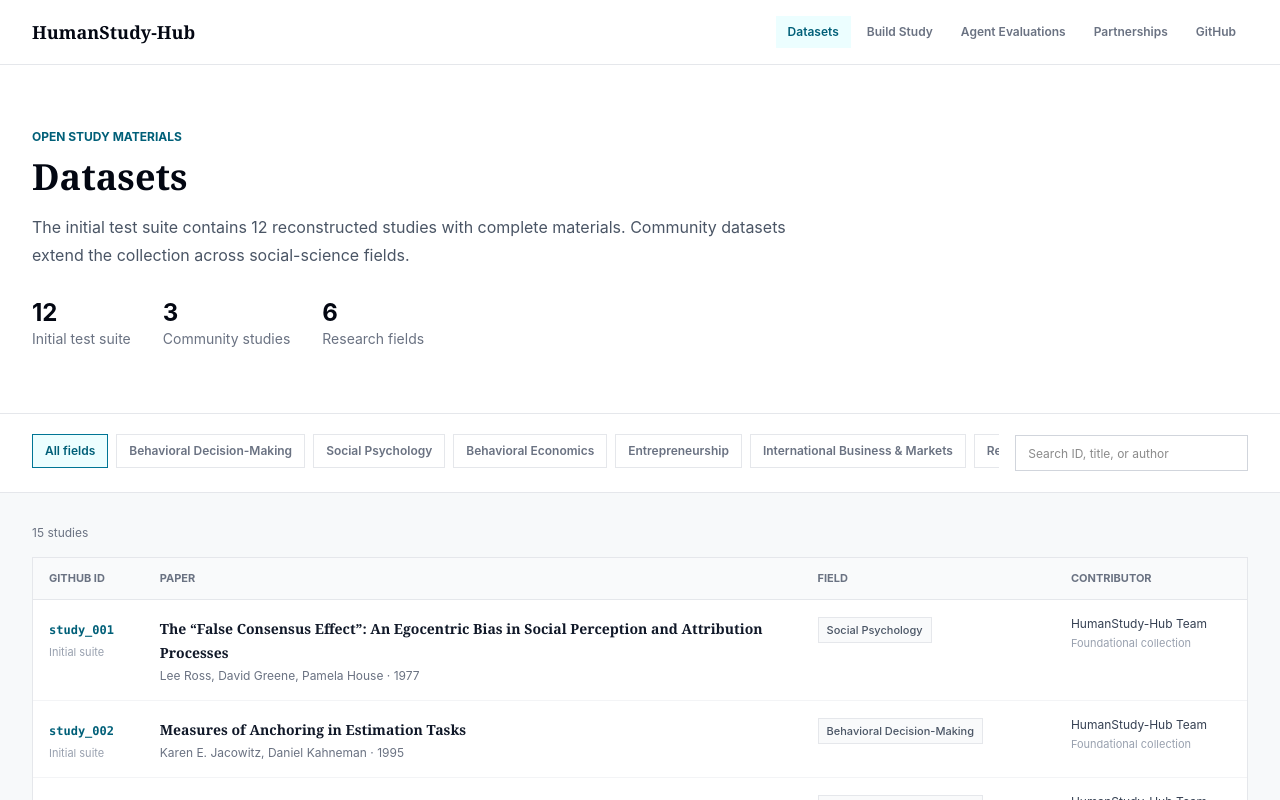
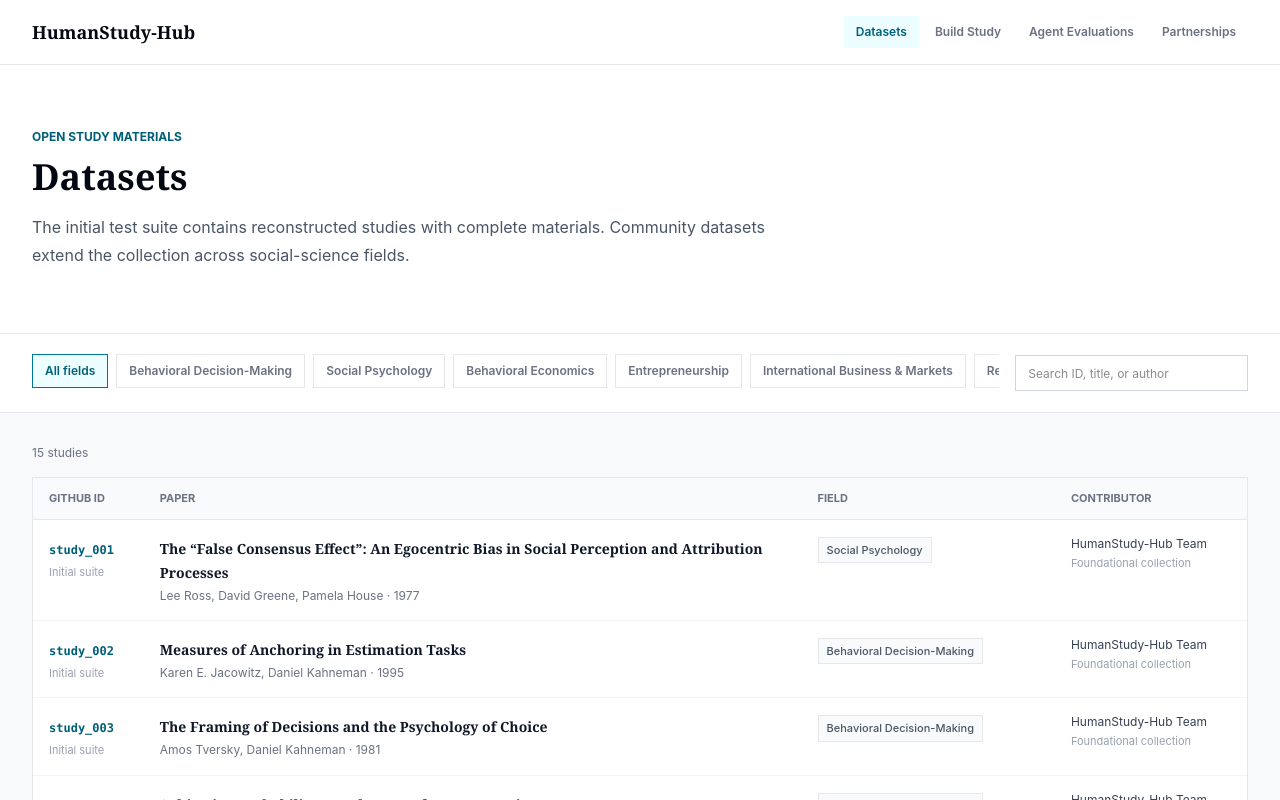
Before and after one commit to HumanStudy-Hub/humanstudy-hub-web, a Next.js app: page /dataset in a window 1280 px wide. Shown: the top 800 px of the page. Built offline with nearby package versions, Linux system fonts and the light colour scheme.

Commit message:
Refine dataset and contribution navigation

```diff
--- a/app/collaboration/page.tsx
+++ b/app/collaboration/page.tsx
@@ -2,7 +2,7 @@
 
 const institutions = [
   "University of California San Diego",
-  "Massachusetts Institute of Technology",
+  "University of Lausanne, Switzerland",
   "Carnegie Mellon University",
   "The University of Hong Kong",
   "IRIDeS, Tohoku University",
--- a/app/dataset/page.tsx
+++ b/app/dataset/page.tsx
@@ -12,8 +12,7 @@
         <div className="mx-auto max-w-7xl px-6 py-12 sm:px-8 sm:py-16">
           <p className="text-xs font-bold uppercase text-cyan-800">Open study materials</p>
           <h1 className="mt-3 font-serif text-4xl font-bold text-gray-950">Datasets</h1>
-          <p className="mt-4 max-w-3xl text-base leading-7 text-gray-600">The initial test suite contains 12 reconstructed studies with complete materials. Community datasets extend the collection across social-science fields.</p>
-          <div className="mt-7 flex gap-8 text-sm"><div><strong className="block text-2xl text-gray-950">12</strong><span className="text-gray-500">Initial test suite</span></div><div><strong className="block text-2xl text-gray-950">{Math.max(0, studies.length - 12)}</strong><span className="text-gray-500">Community studies</span></div><div><strong className="block text-2xl text-gray-950">6</strong><span className="text-gray-500">Research fields</span></div></div>
+          <p className="mt-4 max-w-3xl text-base leading-7 text-gray-600">The initial test suite contains reconstructed studies with complete materials. Community datasets extend the collection across social-science fields.</p>
         </div>
       </header>
       <DatasetCatalog studies={studies} />
--- a/components/CollaborationMap.tsx
+++ b/components/CollaborationMap.tsx
@@ -5,7 +5,7 @@
 
 const collaborators = [
   { name: "University of California San Diego", city: "San Diego, United States", lat: 32.8801, lon: -117.234 },
-  { name: "Massachusetts Institute of Technology", city: "Cambridge, United States", lat: 42.3601, lon: -71.0942 },
+  { name: "University of Lausanne", city: "Lausanne, Switzerland", lat: 46.5197, lon: 6.6323 },
   { name: "Carnegie Mellon University", city: "Pittsburgh, United States", lat: 40.4433, lon: -79.9436 },
   { name: "The University of Hong Kong", city: "Hong Kong", lat: 22.283, lon: 114.1371 },
   { name: "IRIDeS, Tohoku University", city: "Sendai, Japan", lat: 38.2506, lon: 140.856 },
@@ -15,8 +15,8 @@
   {
     type: "scattergeo",
     mode: "lines",
-    lon: [-117.234, -71.0942, null, -117.234, -79.9436, null, -117.234, 114.1371, null, -117.234, 140.856],
-    lat: [32.8801, 42.3601, null, 32.8801, 40.4433, null, 32.8801, 22.283, null, 32.8801, 38.2506],
+    lon: [-117.234, 6.6323, null, -117.234, -79.9436, null, -117.234, 114.1371, null, -117.234, 140.856],
+    lat: [32.8801, 46.5197, null, 32.8801, 40.4433, null, 32.8801, 22.283, null, 32.8801, 38.2506],
     line: { width: 1, color: "rgba(8, 145, 178, 0.35)" },
     hoverinfo: "skip",
   },
--- a/components/Navbar.tsx
+++ b/components/Navbar.tsx
@@ -8,7 +8,6 @@
   { name: "Build Study", href: "/pipeline" },
   { name: "Agent Evaluations", href: "/results" },
   { name: "Partnerships", href: "/collaboration" },
-  { name: "GitHub", href: "https://github.com/HumanStudy-Hub/HumanStudy-Bench" },
 ];
 
 export default function Navbar() {
--- a/components/PipelineStudio.tsx
+++ b/components/PipelineStudio.tsx
@@ -163,9 +163,12 @@
 
             {error && <p className="mt-5 border-l-2 border-red-600 bg-red-50 p-3 text-sm text-red-800">{error}</p>}
             <div className="mt-7 flex justify-end border-t border-gray-100 pt-5">
-              <button type="button" disabled={!paper || !experimentId || !contributorName.trim() || busy} onClick={start} className="h-10 bg-cyan-700 px-5 text-sm font-semibold text-white hover:bg-cyan-600 disabled:cursor-not-allowed disabled:bg-gray-300">
-                {busy ? "Uploading..." : "Start conversion"}
-              </button>
+              <div className="flex flex-col items-end gap-3 sm:flex-row sm:items-center">
+                <a href="https://github.com/HumanStudy-Hub/HumanStudy-Bench/blob/main/docs/submit_study.md" target="_blank" rel="noopener noreferrer" className="text-xs font-semibold text-cyan-700 hover:underline">Contribute manually on GitHub</a>
+                <button type="button" disabled={!paper || !experimentId || !contributorName.trim() || busy} onClick={start} className="h-10 bg-cyan-700 px-5 text-sm font-semibold text-white hover:bg-cyan-600 disabled:cursor-not-allowed disabled:bg-gray-300">
+                  {busy ? "Uploading..." : "Start conversion"}
+                </button>
+              </div>
             </div>
           </section>
 
```
